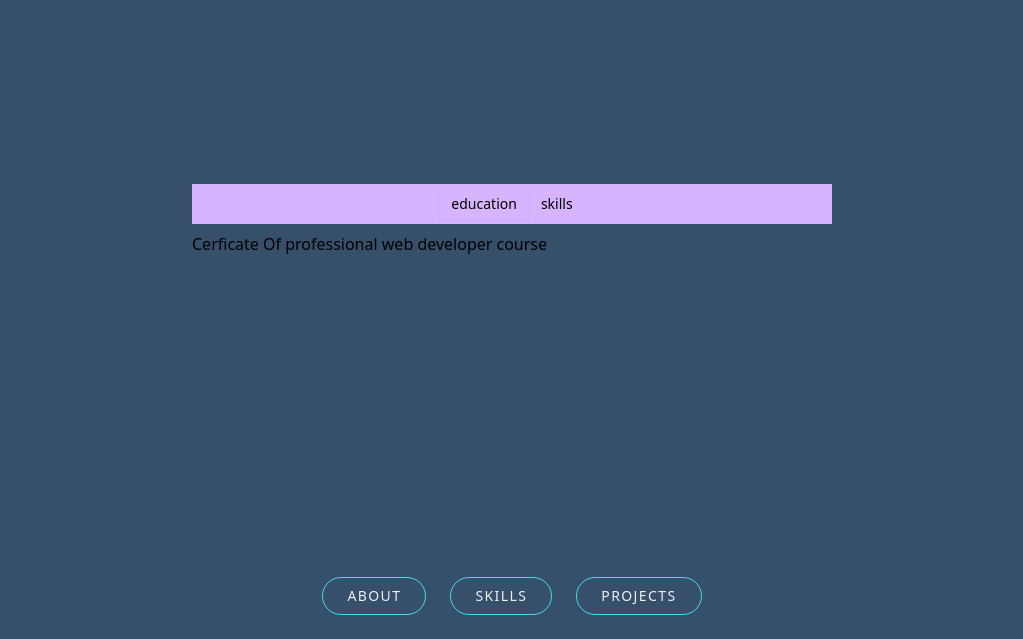
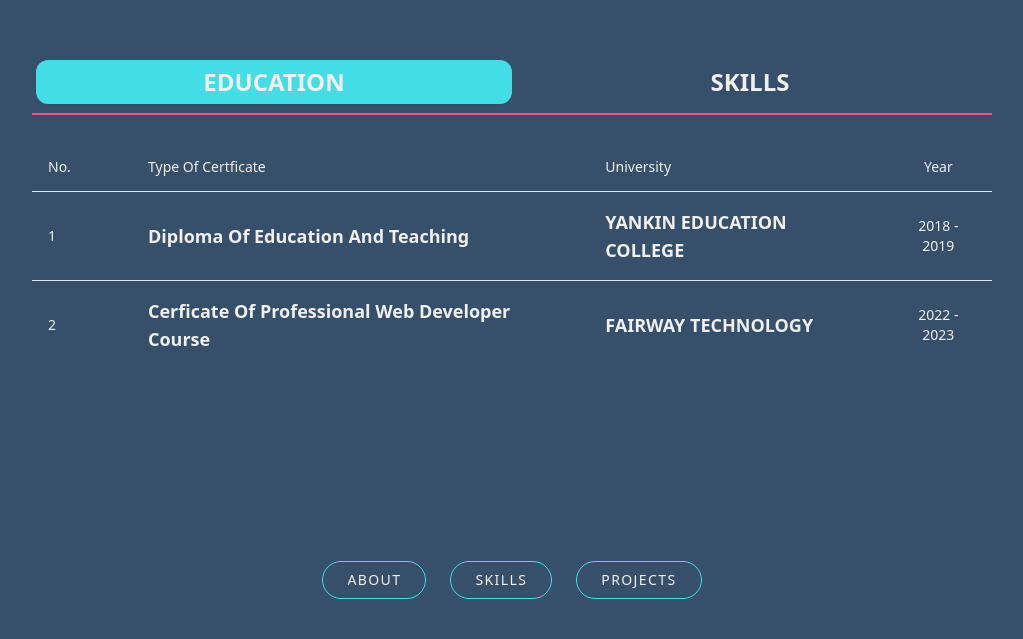
Before and after one commit to KyawZaw-112/portfolio-with-nextJs, a Next.js app: page /skills in a window 1280 px wide. Shown: the part 161-800 px from the top of the page, without its empty margins (128-1151 px from the left). Built offline with nearby package versions, Linux system fonts and the light colour scheme.

Commit message:
feat: education tab fetch data from api

```diff
--- a/app/skills/education/api.ts
+++ b/app/skills/education/api.ts
@@ -2,16 +2,20 @@ const skillData: {
 	description: string;
 	id: number;
 	from: string;
-	descriptionTwo: string;
-	fromTwo: string;
+	timeOne: string;
 }[] = [
 	{
 		id: 1,
+		description: "Diploma of education and teaching",
+		from: "yankin education college",
+		timeOne: "2018 - 2019",
+	},
+	{
+		id: 2,
 		description: "Cerficate Of professional web developer course",
 		from: "fairway technology",
-		descriptionTwo: "diploma of education and teaching",
-		fromTwo: "yankin education college",
-	}
+		timeOne: "2022 - 2023",
+	},
 ];
 
 export default skillData;
--- a/app/skills/education/page.tsx
+++ b/app/skills/education/page.tsx
@@ -1,21 +1,47 @@
-import React from 'react'
-import skillDatas from './api';
+import React from "react";
+import skillDatas from "./api";
+import {
+	Table,
+	TableBody,
+	TableCell,
+	TableHead,
+	TableHeader,
+	TableRow,
+} from "@/components/ui/table";
 
-type Props = {}
+type Props = {};
 const [skillData] = skillDatas;
 
 const EducationPage = (props: Props) => {
-    // console.log(skillDatas[1].title);
 
-  return (
-    <div>
-        {skillDatas.map((skill,id) =>{
-            return (
-                <p key = {id}>{skill.description}</p>
-            )
-        })}
-    </div>
-  )
-}
+	return (
+		<Table className="text-[#f0f0f0]">
+			<TableHeader>
+				<TableRow>
+					<TableHead className="w-[100px]">No.</TableHead>
+					<TableHead>Type Of Certficate</TableHead>
+					<TableHead className="text-left">University</TableHead>
+					<TableHead className="text-center">Year</TableHead>
+				</TableRow>
+			</TableHeader>
+			<TableBody>
+				{skillDatas.map((skill, id) => {
+					return (
+						<TableRow className=" h-20">
+							<TableCell className="font-medium">
+								{skill.id}
+							</TableCell>
+							<TableCell className=" capitalize text-lg font-bold">{skill.description}</TableCell>
+							<TableCell className="text-left uppercase text-lg font-bold">
+								{skill.from}
+							</TableCell>
+							<TableCell className="text-center">{skill.timeOne}</TableCell>
+						</TableRow>
+					);
+				})}
+			</TableBody>
+		</Table>
+	);
+};
 
 export default EducationPage;
--- a/app/skills/page.tsx
+++ b/app/skills/page.tsx
@@ -3,19 +3,19 @@ import skillData from "./education/api";
 import EducationPage from "./education/page";
 import SkillPage from "./my-skill/page";
 import NavigatorButtonGroup from "@/components/navigatorButtonGroup";
-
-const skills = () => {
+type Props = {};
+const skills = (props : Props) => {
 	return (
-		<div className=" w-screen h-screen overflow-hidden flex justify-center align-middle items-center flex-col bg-[#364f6b] py-6">
-			<Tabs defaultValue="education" className="w-1/2 flex justify-center flex-col flex-1">
-				<TabsList className=" bg-purple-300">
-					<TabsTrigger value="education">education</TabsTrigger>
-					<TabsTrigger value="skill">skills</TabsTrigger>
+		<div className=" w-screen h-screen overflow-hidden flex justify-center align-middle items-center flex-col bg-[#364f6b] py-10">
+			<Tabs defaultValue="education" className="w-3/4 flex justify-center flex-col flex-1">
+				<TabsList className=" flex justify-around w-full border-b-2 border-[#fc5185] py-3 h-16">
+					<TabsTrigger value="education" className=" uppercase font-bold text-2xl text-[#f0f0f0]">education</TabsTrigger>
+					<TabsTrigger value="skill" className=" uppercase font-bold text-2xl text-[#f0f0f0]">skills</TabsTrigger>
 				</TabsList>
-				<TabsContent value="education">
+				<TabsContent value="education" className="py-5">
 					<EducationPage />
 				</TabsContent>
-				<TabsContent value="skill">
+				<TabsContent value="skill" className="py-5">
 					<SkillPage />
 				</TabsContent>
 			</Tabs>
--- /dev/null
+++ b/components/ui/table.tsx
@@ -0,0 +1,114 @@
+import * as React from "react"
+
+import { cn } from "@/lib/utils"
+
+const Table = React.forwardRef<
+  HTMLTableElement,
+  React.HTMLAttributes<HTMLTableElement>
+>(({ className, ...props }, ref) => (
+  <div className="relative w-full overflow-auto">
+    <table
+      ref={ref}
+      className={cn("w-full caption-bottom text-sm", className)}
+      {...props}
+    />
+  </div>
+))
+Table.displayName = "Table"
+
+const TableHeader = React.forwardRef<
+  HTMLTableSectionElement,
+  React.HTMLAttributes<HTMLTableSectionElement>
+>(({ className, ...props }, ref) => (
+  <thead ref={ref} className={cn("[&_tr]:border-b", className)} {...props} />
+))
+TableHeader.displayName = "TableHeader"
+
+const TableBody = React.forwardRef<
+  HTMLTableSectionElement,
+  React.HTMLAttributes<HTMLTableSectionElement>
+>(({ className, ...props }, ref) => (
+  <tbody
+    ref={ref}
+    className={cn("[&_tr:last-child]:border-0", className)}
+    {...props}
+  />
+))
+TableBody.displayName = "TableBody"
+
+const TableFooter = React.forwardRef<
+  HTMLTableSectionElement,
+  React.HTMLAttributes<HTMLTableSectionElement>
+>(({ className, ...props }, ref) => (
+  <tfoot
+    ref={ref}
+    className={cn("bg-primary font-medium text-primary-foreground", className)}
+    {...props}
+  />
+))
+TableFooter.displayName = "TableFooter"
+
+const TableRow = React.forwardRef<
+  HTMLTableRowElement,
+  React.HTMLAttributes<HTMLTableRowElement>
+>(({ className, ...props }, ref) => (
+  <tr
+    ref={ref}
+    className={cn(
+      "border-b transition-colors hover:bg-muted/50 data-[state=selected]:bg-muted",
+      className
+    )}
+    {...props}
+  />
+))
+TableRow.displayName = "TableRow"
+
+const TableHead = React.forwardRef<
+  HTMLTableCellElement,
+  React.ThHTMLAttributes<HTMLTableCellElement>
+>(({ className, ...props }, ref) => (
+  <th
+    ref={ref}
+    className={cn(
+      "h-12 px-4 text-left align-middle font-medium text-muted-foreground [&:has([role=checkbox])]:pr-0",
+      className
+    )}
+    {...props}
+  />
+))
+TableHead.displayName = "TableHead"
+
+const TableCell = React.forwardRef<
+  HTMLTableCellElement,
+  React.TdHTMLAttributes<HTMLTableCellElement>
+>(({ className, ...props }, ref) => (
+  <td
+    ref={ref}
+    className={cn("p-4 align-middle [&:has([role=checkbox])]:pr-0", className)}
+    {...props}
+  />
+))
+TableCell.displayName = "TableCell"
+
+const TableCaption = React.forwardRef<
+  HTMLTableCaptionElement,
+  React.HTMLAttributes<HTMLTableCaptionElement>
+>(({ className, ...props }, ref) => (
+  <caption
+    ref={ref}
+    className={cn("mt-4 text-sm text-muted-foreground", className)}
+    {...props}
+  />
+))
+TableCaption.displayName = "TableCaption"
+
+export {
+  Table,
+  TableHeader,
+  TableBody,
+  TableFooter,
+  TableHead,
+  TableRow,
+  TableCell,
+  TableCaption,
+}
--- a/components/ui/tabs.tsx
+++ b/components/ui/tabs.tsx
@@ -14,7 +14,7 @@ const TabsList = React.forwardRef<
   <TabsPrimitive.List
     ref={ref}
     className={cn(
-      "inline-flex h-10 items-center justify-center rounded-md bg-muted p-1 text-muted-foreground",
+      "inline-flex h-10 items-center justify-center rounded-md bg-muted p-1 text-muted-foreground ",
       className
     )}
     {...props}
@@ -29,7 +29,7 @@ const TabsTrigger = React.forwardRef<
   <TabsPrimitive.Trigger
     ref={ref}
     className={cn(
-      "inline-flex items-center justify-center whitespace-nowrap rounded-sm px-3 py-1.5 text-sm font-medium ring-offset-background transition-all focus-visible:outline-none focus-visible:ring-2 focus-visible:ring-ring focus-visible:ring-offset-2 disabled:pointer-events-none disabled:opacity-50 data-[state=active]:bg-background data-[state=active]:text-foreground data-[state=active]:shadow-sm focus:border-b-2 focus:border-[#fc5185]",
+      " w-1/2 inline-flex items-center justify-center whitespace-nowrap rounded-sm px-3 py-1.5 text-sm font-medium ring-offset-background transition-all focus-visible:outline-none focus-visible:ring-2 focus-visible:ring-ring focus-visible:ring-offset-2 disabled:pointer-events-none disabled:opacity-50 data-[state=active]:bg-[#43dde6] data-[state=active]:rounded-xl data-[state=active]:shadow-sm",
       className
     )}
     {...props}
```
